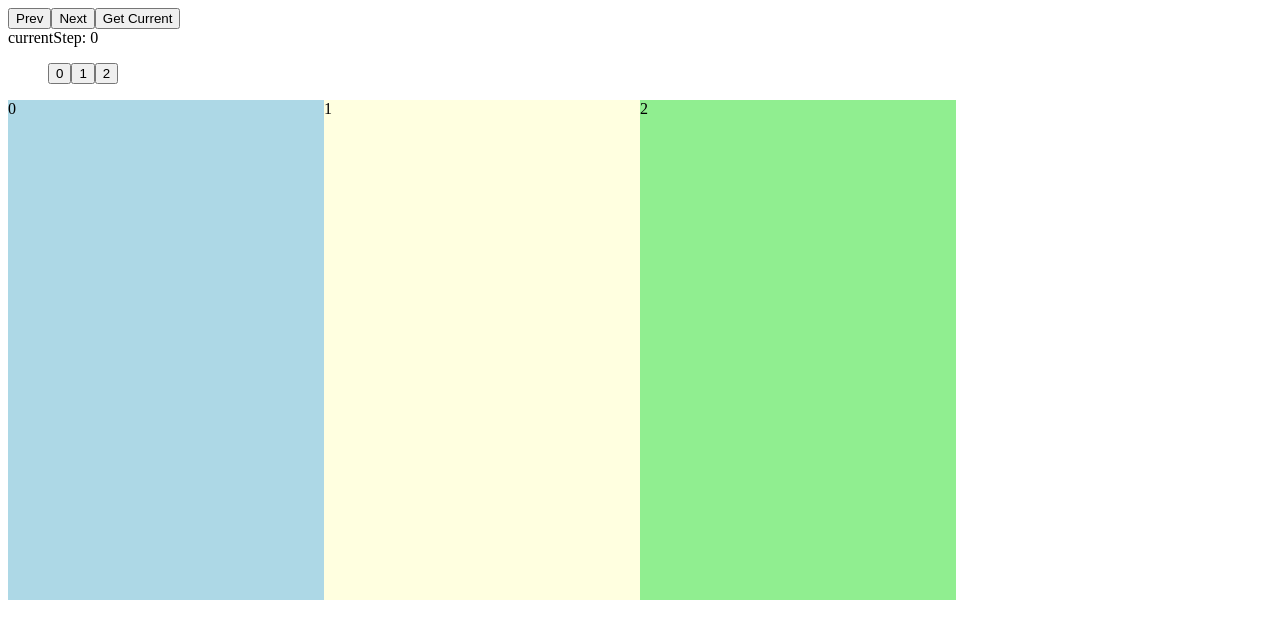
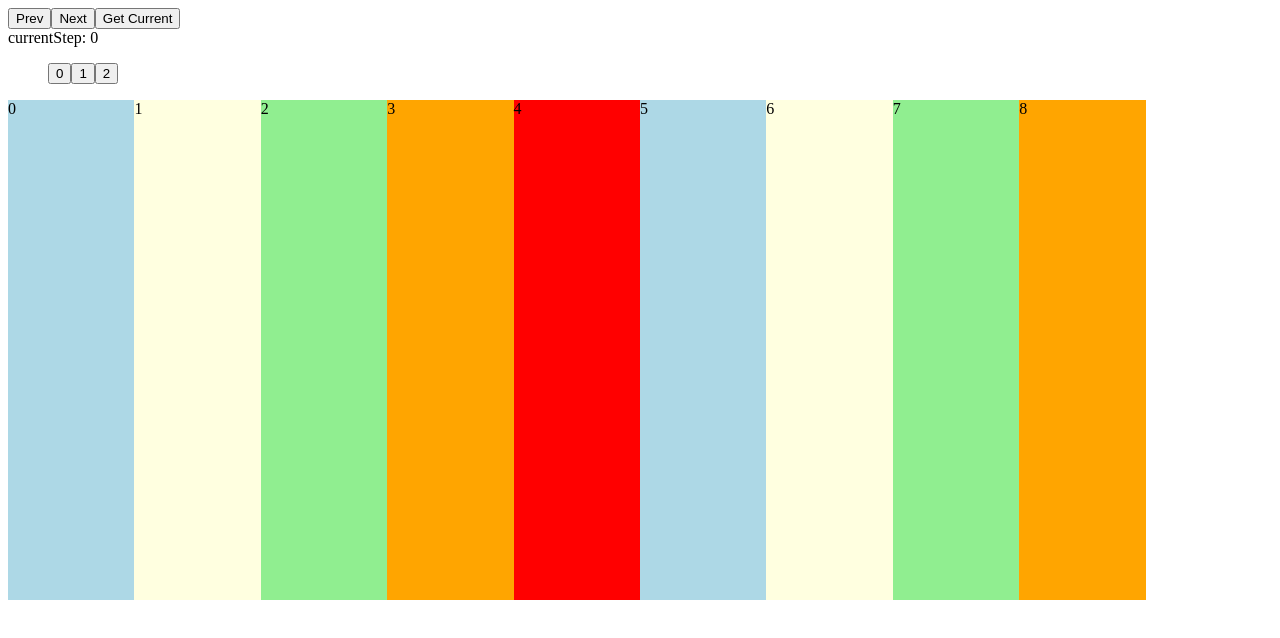
Before and after one commit to hargdavid/react-slider, a React (Create React App) app: page / in a window 1280 px wide. Shown: the top 638 px of the page. Built offline with nearby package versions, Linux system fonts and the light colour scheme.

Commit message:
fix: make the buttons disabled if all slides is available

```diff
--- a/src/App.tsx
+++ b/src/App.tsx
@@ -53,9 +53,9 @@ function App() {
 
         <Slider
           ref={sliderInstance}
-          slidesToShow={[1, 2, 4]}
+          slidesToShow={[1, 2, 10]}
           speed={200}
-          slidesToScroll={[1, 2, 4]}
+          slidesToScroll={[1, 2, 3]}
         >
           <li
             className={classes.listItem}
@@ -78,13 +78,14 @@ function App() {
           >
             2
           </li>
-          {/*   <li
+          <li
             className={classes.listItem}
             style={{ backgroundColor: "orange" }}
             onClick={() => console.log("hellog")}
           >
             3
           </li>
+
           <li className={classes.listItem} style={{ backgroundColor: "red" }}>
             4
           </li>
@@ -116,7 +117,7 @@ function App() {
           >
             8
           </li>
-          <li className={classes.listItem} style={{ backgroundColor: "red" }}>
+          {/*   <li className={classes.listItem} style={{ backgroundColor: "red" }}>
             9
           </li> */}
         </Slider>
--- a/src/components/Slider/Slider.tsx
+++ b/src/components/Slider/Slider.tsx
@@ -72,7 +72,7 @@ const Slider: React.ForwardRefExoticComponent<Props> = forwardRef(
     const [slidesToScrollState, setSlidesToScrollState] = useState<number>(
       slidesToScroll[0]
     );
-    const draggableState = draggable && slidesToShowState < numbOfSlides;
+    const isDraggable = draggable && slidesToShowState < numbOfSlides;
     const step = 100 / (numbOfSlides / slidesToScrollState);
     const minStep = -100 + 100 / (numbOfSlides / slidesToShowState);
     const [touchDown, setTouchDown] = useState<number>(0);
@@ -84,12 +84,18 @@ const Slider: React.ForwardRefExoticComponent<Props> = forwardRef(
       end: number;
     }>({
       start: currentStep,
-      end: slidesToShowState,
+      end: slidesToShowState - 1,
     });
+    const [isDisabledButtons, setIsDisabledButtons] = useState<boolean>(
+      visibleSlides.start === 0 && numbOfSlides <= visibleSlides.end
+    );
 
     /* What will be returned to be available from ref */
     useImperativeHandle(ref, () => ({
       goToNext: () => {
+        if (isDisabledButtons) {
+          return;
+        }
         const newTransformValue =
           movingXPosition - step < minStep ? minStep : movingXPosition - step;
         setCurrentStepValue(newTransformValue);
@@ -97,6 +103,9 @@ const Slider: React.ForwardRefExoticComponent<Props> = forwardRef(
         setStoppedXPosition(newTransformValue);
       },
       goToPrevious: () => {
+        if (isDisabledButtons) {
+          return;
+        }
         const newTransformValue =
           movingXPosition + step > 0 ? 0 : movingXPosition + step;
         setCurrentStepValue(newTransformValue);
@@ -108,6 +117,9 @@ const Slider: React.ForwardRefExoticComponent<Props> = forwardRef(
     }));
 
     const goToSlideFunc = (index: number) => {
+      if (isDisabledButtons) {
+        return;
+      }
       setCurrentStep(index);
       const newXValue = -(100 / numbOfSlides) * index;
       if (newXValue < minStep) {
@@ -122,13 +134,20 @@ const Slider: React.ForwardRefExoticComponent<Props> = forwardRef(
     /* Deciding which slides that should have aria-hidden false/true value  */
     useEffect(() => {
       setVisibleSlides({
-        start: Math.abs(stoppedXPosition / (100 / numbOfSlides)),
-        end:
+        start: Math.round(Math.abs(stoppedXPosition / (100 / numbOfSlides))),
+        end: Math.round(
           Math.abs(stoppedXPosition / (100 / numbOfSlides)) +
-          slidesToShowState -
-          1,
+            slidesToShowState -
+            1
+        ),
       });
-    }, [stoppedXPosition]);
+    }, [stoppedXPosition, slidesToShowState]);
+
+    useEffect(() => {
+      setIsDisabledButtons(
+        visibleSlides.start === 0 && numbOfSlides <= visibleSlides.end
+      );
+    }, [numbOfSlides, visibleSlides]);
 
     useEffect(() => {
       if (wrapperRef.current?.offsetWidth) {
@@ -137,7 +156,9 @@ const Slider: React.ForwardRefExoticComponent<Props> = forwardRef(
     }, [wrapperRef]);
 
     const setCurrentStepValue = (xTransformValue: number) => {
-      setCurrentStep(Math.abs(xTransformValue / (100 / numbOfSlides)));
+      setCurrentStep(
+        Math.round(Math.abs(xTransformValue / (100 / numbOfSlides)))
+      );
     };
 
     /* Actions functions */
@@ -199,6 +220,7 @@ const Slider: React.ForwardRefExoticComponent<Props> = forwardRef(
       }
     };
 
+    /* Setting number of visible slides and scroll for different screenSizes */
     const setBreakpointAndSize = (screenSize: number) => {
       let newSlidesToScroll: number = slidesToScroll[0];
       let newSlidesToShow: number = slidesToShow[0];
@@ -247,31 +269,31 @@ const Slider: React.ForwardRefExoticComponent<Props> = forwardRef(
           className={clsx(
             classes.list,
             grabbing && classes.grabbing,
-            !draggableState && classes.nonDraggable
+            !isDraggable && classes.nonDraggable
           )}
           onTouchStart={
-            draggableState
+            isDraggable
               ? (e: React.TouchEvent) =>
                   startDragging(e.changedTouches[0].clientX)
               : undefined
           }
-          onTouchEnd={draggableState ? () => stoppedMoving() : undefined}
+          onTouchEnd={isDraggable ? () => stoppedMoving() : undefined}
           onTouchMove={
-            draggableState
+            isDraggable
               ? (e: React.TouchEvent) =>
                   onDrag(e.changedTouches[0].clientX, touchDown)
               : undefined
           }
           onMouseDown={
-            draggableState
+            isDraggable
               ? (e: React.MouseEvent) => startDragging(e.clientX)
               : undefined
           }
-          onMouseUp={draggableState ? () => stoppedMoving() : undefined}
+          onMouseUp={isDraggable ? () => stoppedMoving() : undefined}
           onMouseMove={
-            draggableState ? (e) => onDrag(e.clientX, touchDown) : undefined
+            isDraggable ? (e) => onDrag(e.clientX, touchDown) : undefined
           }
-          onMouseOut={draggableState ? () => stoppedMoving() : undefined}
+          onMouseOut={isDraggable ? () => stoppedMoving() : undefined}
           style={{
             transition: `transform ${currentSpeed}ms ease`,
             transform: `translateX(${movingXPosition}%)`,
```
